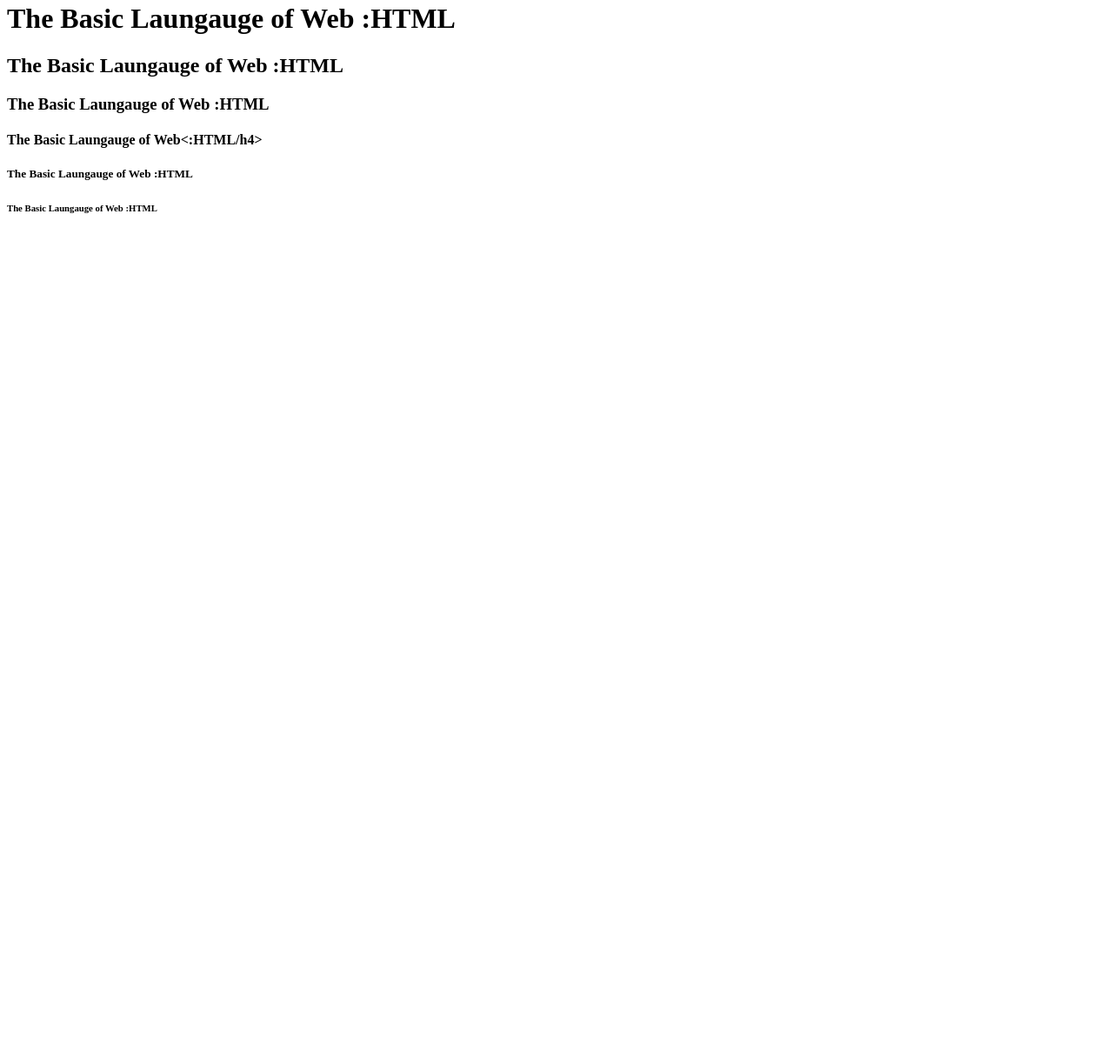
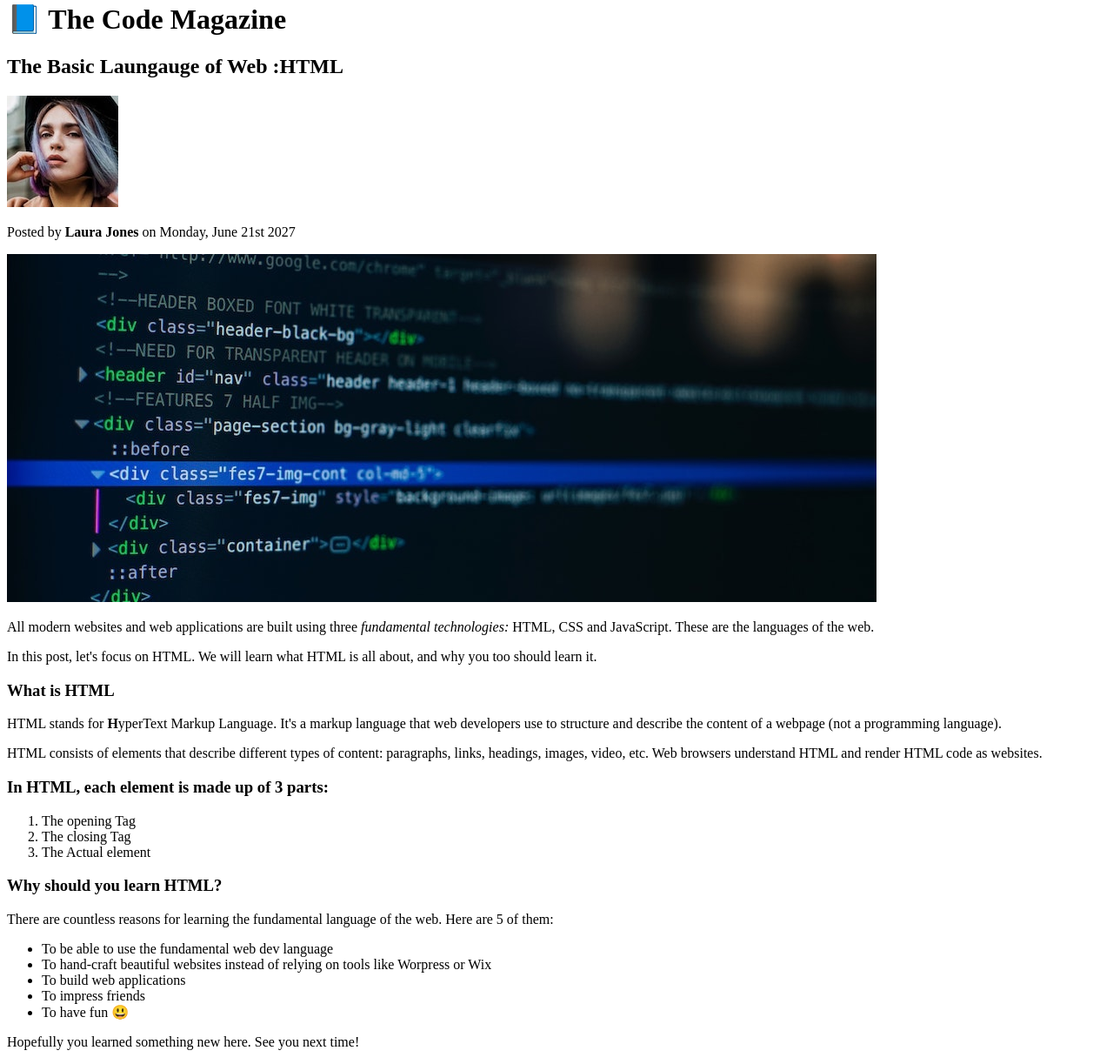
Before and after one commit to srinivasch0306/jonas_schmedtmann_html_css_course, a plain HTML site: page 1_challenge/index.html in a window 1280 px wide. Shown: the part 18-1241 px from the top of the page at 87% size. Before the commit the page ends 800 px from the top, so only its background shows below. Drawn offline with Linux system fonts and the light colour scheme.

Commit message:
added text

```diff
--- a/1_challenge/index.html
+++ b/1_challenge/index.html
@@ -4,13 +4,59 @@
     <title>The Basic Laungauge of the Web:HTML</title>
   </head>
   <body>
-    <h1>The Basic Laungauge of Web :HTML</h1>
+    <h1>📘 The Code Magazine</h1>
     <h2>The Basic Laungauge of Web :HTML</h2>
-    <h3>The Basic Laungauge of Web :HTML</h3>
-    <h4>The Basic Laungauge of Web<:HTML/h4>
-    <h5>The Basic Laungauge of Web :HTML</h5>
-    <h6>The Basic Laungauge of Web :HTML</h6>
+    <img src="./laura-jones.jpg" alt="laura" />
+    <p>Posted by <strong>Laura Jones</strong> on Monday, June 21st 2027</p>
+    <img src="./post-img.jpg" alt="" />
 
-    <p></p>
+    <p>
+      All modern websites and web applications are built using three
+      <em>fundamental technologies:</em> HTML, CSS and JavaScript. These are the
+      languages of the web.
+    </p>
+    <p>
+      In this post, let's focus on HTML. We will learn what HTML is all about,
+      and why you too should learn it.
+    </p>
+    <h3>What is HTML</h3>
+    <p>
+      HTML stands for <strong>H</strong>yperText Markup Language. It's a markup
+      language that web developers use to structure and describe the content of
+      a webpage (not a programming language).
+    </p>
+
+    <p>
+      HTML consists of elements that describe different types of content:
+      paragraphs, links, headings, images, video, etc. Web browsers understand
+      HTML and render HTML code as websites.
+    </p>
+
+    <h3>In HTML, each element is made up of 3 parts:</h3>
+    <ol>
+      <li>The opening Tag</li>
+      <li>The closing Tag</li>
+      <li>The Actual element</li>
+    </ol>
+
+    <h3>Why should you learn HTML?</h3>
+
+    <p>
+      There are countless reasons for learning the fundamental language of the
+      web. Here are 5 of them:
+    </p>
+
+    <ul>
+      <li>To be able to use the fundamental web dev language</li>
+      <li>
+        To hand-craft beautiful websites instead of relying on tools like
+        Worpress or Wix
+      </li>
+      <li>To build web applications</li>
+      <li>To impress friends</li>
+      <li>To have fun 😃</li>
+    </ul>
+
+    <p>Hopefully you learned something new here. See you next time!</p>
   </body>
 </html>
```
